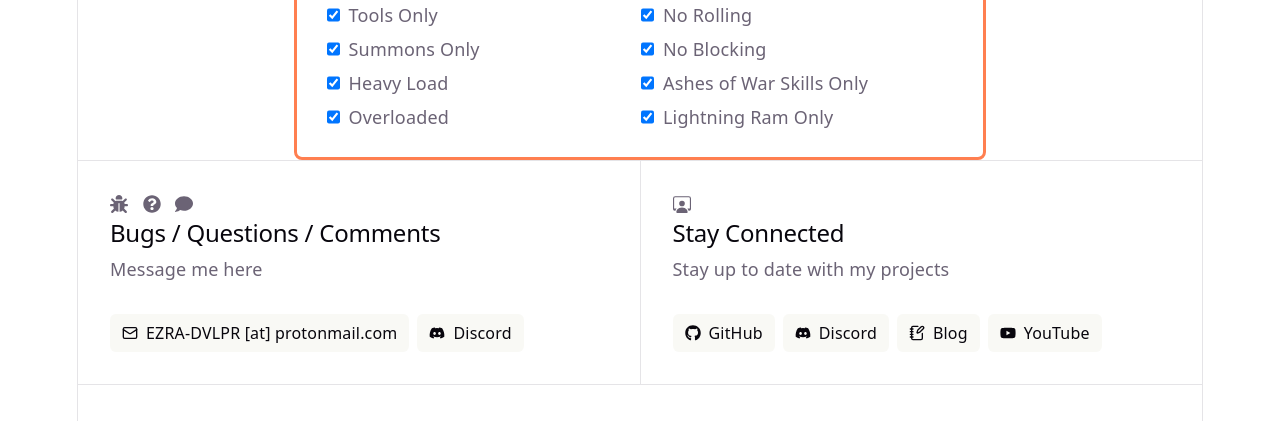
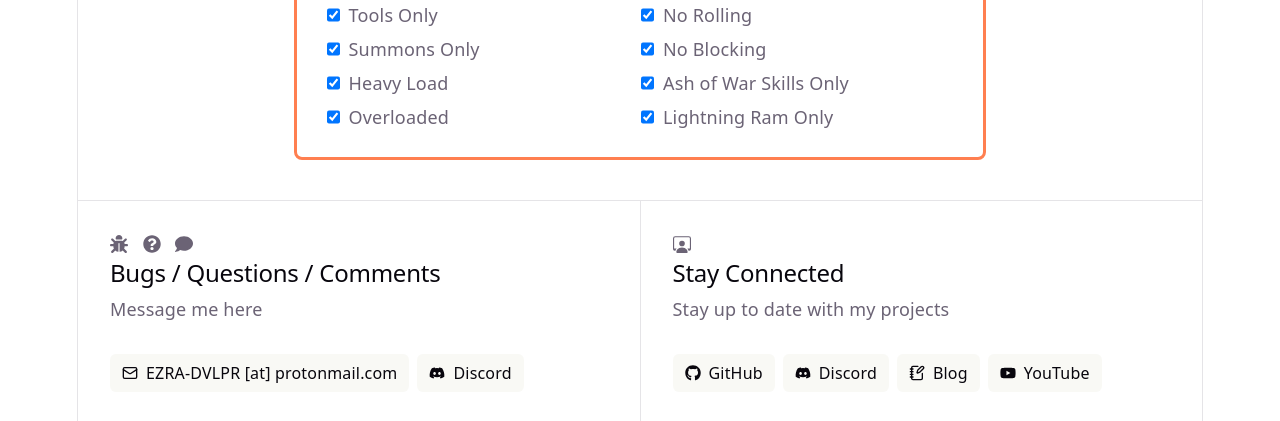
Before and after one commit to EZRA-DVLPR/TarnishedWheel, a React (Vite) app: page / in a window 1280 px wide. Shown: the part 1908-2329 px from the top of the page. Built offline with nearby package versions, Linux system fonts and the light colour scheme.

Commit message:
updated to utilize the DLC checkbox for the weapon classes

```diff
--- a/src/App.css
+++ b/src/App.css
@@ -13,6 +13,7 @@
 }
 
 #footer {
+  margin-top: 40px;
   display: flex;
   border-top: 1px solid var(--border);
   text-align: left;
--- a/src/App.tsx
+++ b/src/App.tsx
@@ -34,6 +34,7 @@ type Segment = {
 	segColor: string;
 };
 
+// modWheel is the wheel that gets displayed
 let modWheel: Segment[] = [];
 
 //displays the wheel and checkbox based on the given wheel data
@@ -43,7 +44,7 @@ function SegmentList({ segments }: { segments: Segment[] }) {
 		Object.fromEntries(segments.map((s) => [s.segmentText, true])),
 	);
 
-	// flips boolean
+	// flips bool for the given named segmentText
 	const toggle = (name: string) => {
 		setChecked((prev) => ({ ...prev, [name]: !prev[name] }));
 	};
@@ -64,9 +65,8 @@ function SegmentList({ segments }: { segments: Segment[] }) {
 	modWheel = segments.filter((s) => checked[s.segmentText]);
 
 	// display the wheel
-	// then the checkbox below it
-
-	//TODO: add to localstorage
+	// the buttons to (de)select all
+	// then the checkbox below
 	return (
 		<>
 			<SpinWheel
@@ -98,29 +98,7 @@ function SegmentList({ segments }: { segments: Segment[] }) {
 	);
 }
 
-//declare all wheels based on json stuff
-const statWheel: Segment[] = [];
-const conceptWheel: Segment[] = [];
-const themeWheel: Segment[] = [];
-const weaponWheel: Segment[] = [];
-
-//fills the given wheel with the given json data
-function fillWheel(wheel, data) {
-	data.items.forEach((item, index) => {
-		wheel.push({
-			segmentText: item.label,
-			segColor: colors[index % 7],
-		});
-	});
-}
-
-//fill the wheels with the corresponding data
-fillWheel(statWheel, StatData);
-fillWheel(conceptWheel, ConceptData);
-fillWheel(themeWheel, ThemeData);
-fillWheel(weaponWheel, WeaponData);
-
-// localstorage handling
+// localstorage handling of [value, setValue] paired React State Hooks
 const useLocalStorage = (storageKey, fallbackState) => {
 	//creation of value and setting of value with localstorage
 	const [value, setValue] = useState(
@@ -137,6 +115,30 @@ const useLocalStorage = (storageKey, fallbackState) => {
 
 function App() {
 	const [valDLC, setDLC] = useLocalStorage("valDLC", true);
+
+	//declare all wheels based on json stuff
+	const statWheel: Segment[] = [];
+	const conceptWheel: Segment[] = [];
+	const themeWheel: Segment[] = [];
+	const weaponWheel: Segment[] = [];
+
+	//fills the given wheel with the given json data
+	function fillWheel(wheel, data) {
+		data.items.forEach((item, index) => {
+			if ((item.DLC == null) || (item.DLC == "False") || (item.DLC == "True" && valDLC)) {
+				wheel.push({
+					segmentText: item.label,
+					segColor: colors[index % 7],
+				});
+			}
+		});
+	}
+
+	// fill the wheels with the corresponding data
+	fillWheel(statWheel, StatData);
+	fillWheel(conceptWheel, ConceptData);
+	fillWheel(themeWheel, ThemeData);
+	fillWheel(weaponWheel, WeaponData);
 
 	return (
 		<>
--- a/src/data/ConceptBuilds.json
+++ b/src/data/ConceptBuilds.json
@@ -17,7 +17,7 @@
 		{"label": "No Talismans"},
 		{"label": "No Rolling"},
 		{"label": "No Blocking"},
-		{"label": "Ashes of War Skills Only"},
+		{"label": "Ash of War Skills Only"},
 		{"label": "Lightning Ram Only"}
 	]
 }
```
